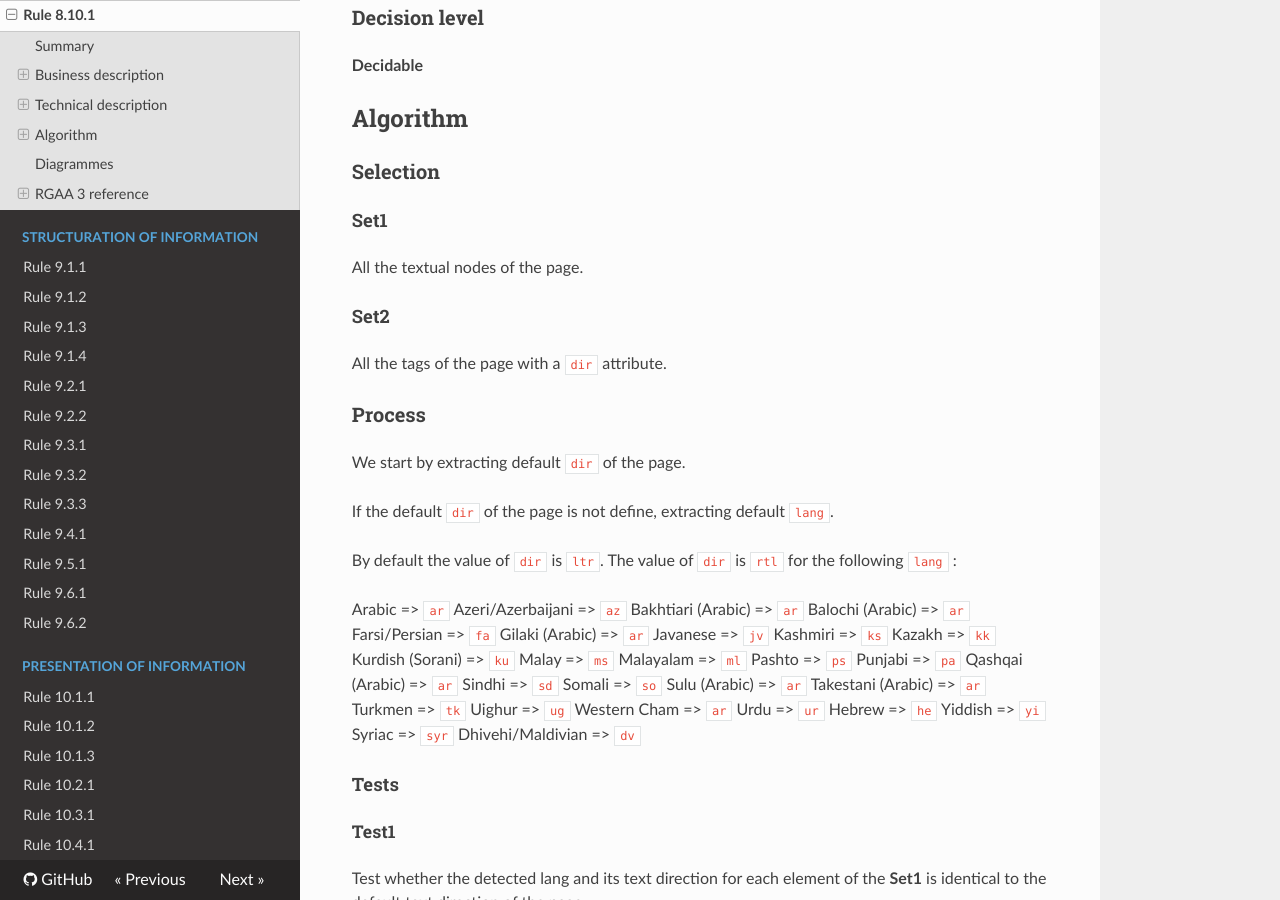
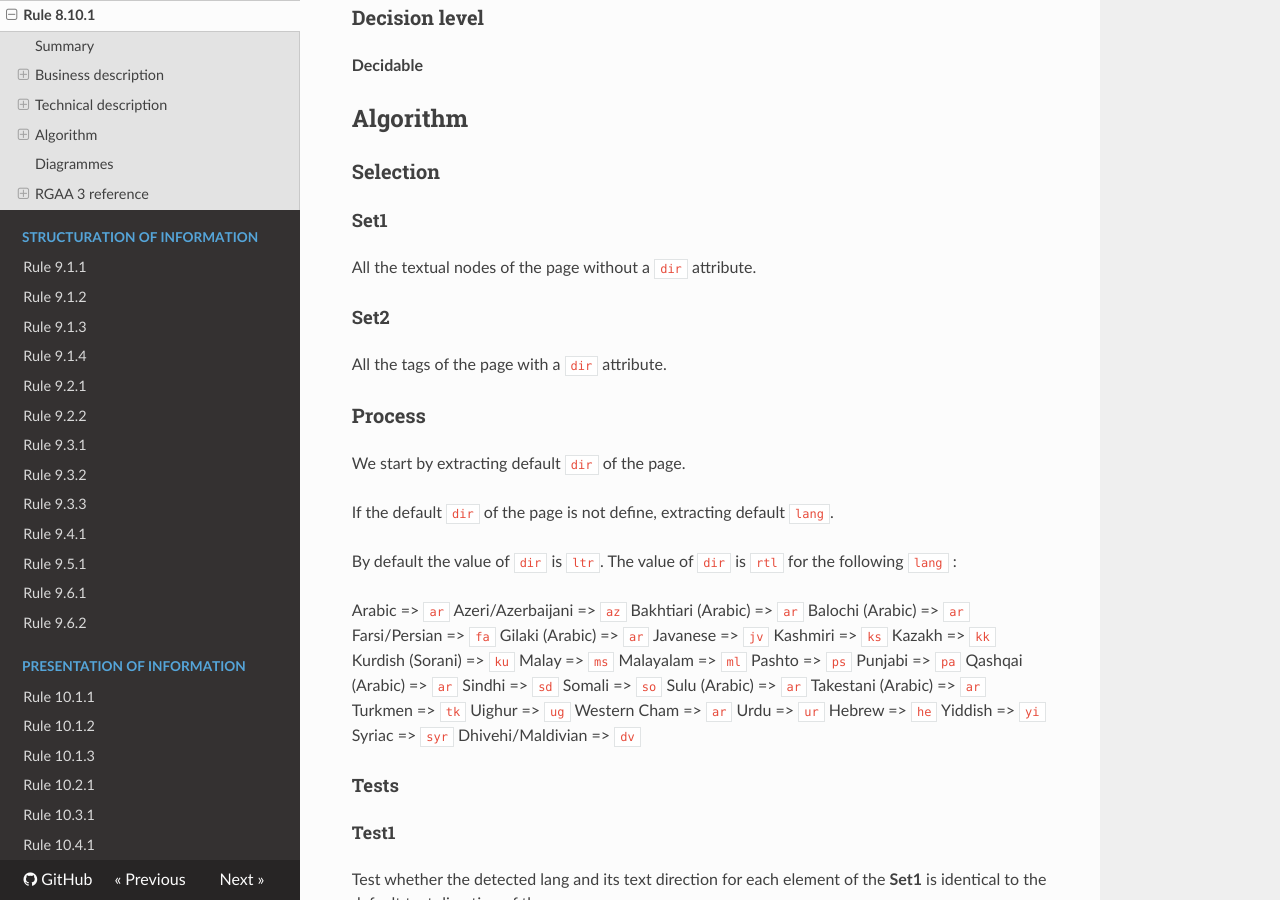
Before and after one commit to Tanaguru/RGAA3-2016, an MkDocs documentation site: the page built from docs/Rule-8-10-1.md, in a window 1280 px wide and 900 px high, scrolled down 985 px. Built offline with MkDocs 1.6.1, drawn with Linux system fonts in a browser that asks for light colours; nearby versions of some CDN libraries; old or Windows-style settings are respelled for this version of MkDocs.

```diff
--- a/docs/Rule-8-10-1.md
+++ b/docs/Rule-8-10-1.md
@@ -42,7 +42,7 @@ Dans chaque page Web, chaque texte dont le sens de lecture est diff&eacute;rent
 
 #### Set1
 
-All the textual nodes of the page.
+All the textual nodes of the page without a `dir` attribute.
 
 #### Set2
 
```
